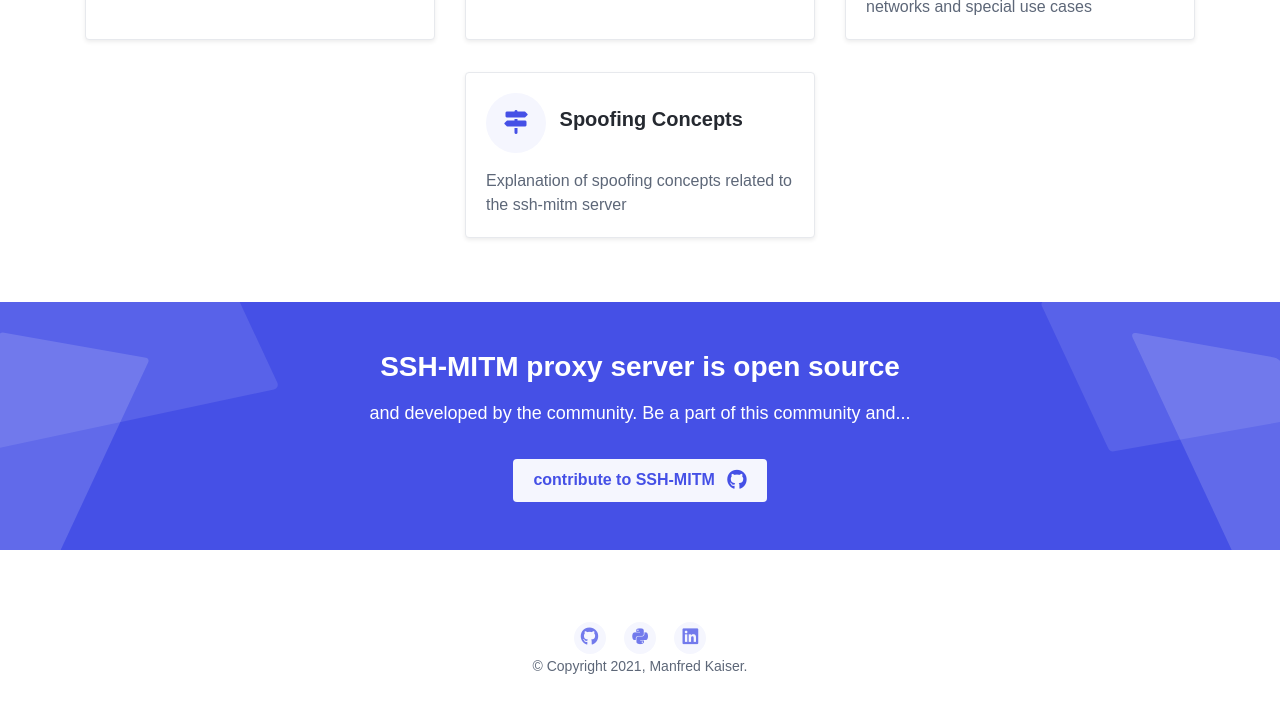
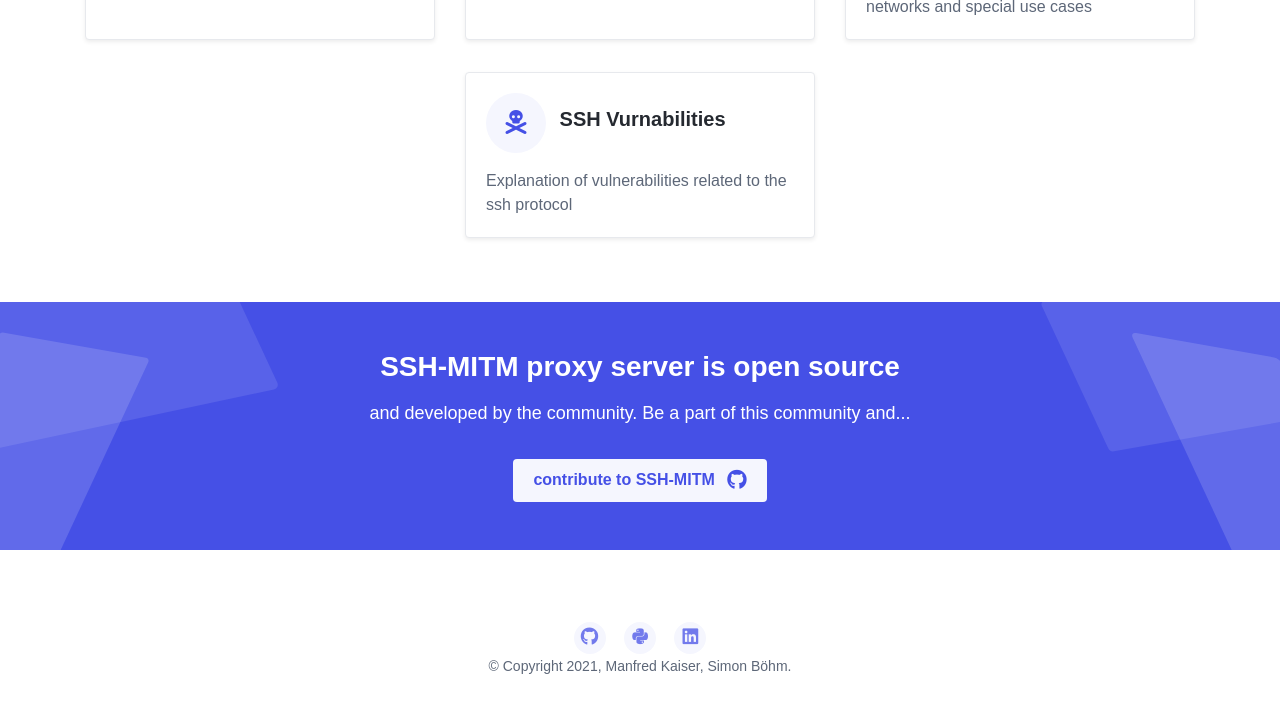
Before and after one commit to ssh-mitm/ssh-mitm, a Sphinx documentation site: the page built from doc/index.rst, in a window 1280 px wide and 1248 px high. Shown: the part 522-1235 px from the top of the window. Built offline with Sphinx 7.4.7, drawn with Linux system fonts in a browser that asks for light colours; nearby versions of some CDN libraries.

Commit message:
Site restructuring

```diff
--- a/doc/_static/assets/css/toctree-icons.css
+++ b/doc/_static/assets/css/toctree-icons.css
@@ -15,3 +15,9 @@
     font-family: FontAwesome;
     content: "\f0e8";
 }
+
+#docs-nav .toctree-l1:nth-child(4):before,
+#docs-cards .toctree-l1:nth-child(4) i:before {
+    font-family: FontAwesome;
+    content: "\f714";
+}
--- a/doc/conf.py
+++ b/doc/conf.py
@@ -19,7 +19,7 @@ import datetime
 # -- Project information -----------------------------------------------------
 
 project = 'SSH-MITM'
-author = 'Manfred Kaiser'
+author = 'Manfred Kaiser, Simon Böhm'
 copyright = '{}, {}'.format(datetime.datetime.now().year, author)  # pylint: disable=redefined-builtin
 
 extensions = [
@@ -69,7 +69,7 @@ page_descriptions = {
     'install.html': 'SSH-MITM server is easy to install with Python and PIP',
     'quickstart.html': 'Short guide to setup an intercepting ssh-mitm server with a single command',
     'advanced-usage.html': 'Guide how to setup a man in the middle server for advanced security audits in large networks and special use cases',
-    'spoofing.html': 'Explanation of spoofing concepts related to the ssh-mitm server',
+    'ssh_vulnerabilities.html': 'Explanation of vulnerabilities related to the ssh protocol',
 }
 
 html_context = {
--- a/doc/index.rst
+++ b/doc/index.rst
@@ -8,4 +8,4 @@ SSH-MITM Docs - Startseite
    install
    quickstart
    advanced-usage
-   spoofing
+   ssh_vulnerabilities
```
Also changed, not shown: doc/spoofing.rst (+52 -10 lines), doc/ssh_vulnerabilities.rst (added, +8 -0 lines).
